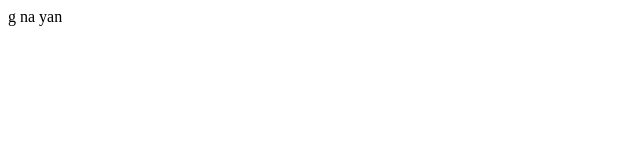
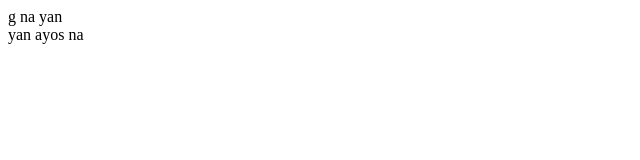
Before and after one commit to hajile1201/demo, a plain HTML site: page index.html in a window 1280 px wide. Shown: the full height of the page, 0-640 px from the left. Drawn offline with Linux system fonts and the light colour scheme.

Commit message:
ayos na kaya

```diff
--- a/index.html
+++ b/index.html
@@ -8,5 +8,6 @@
 </head>
 <body>
     <div>g na yan</div>
+    <div>yan ayos na</div>
 </body>
 </html>
```
